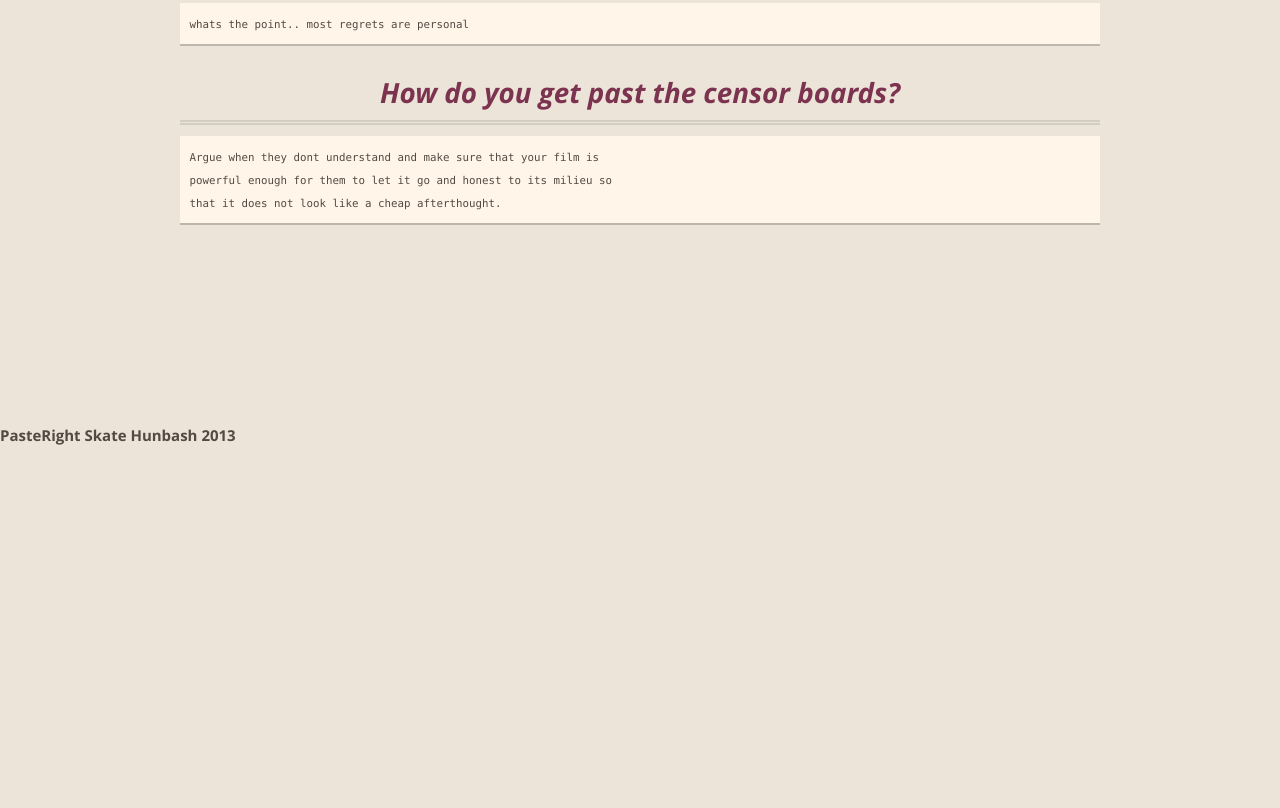
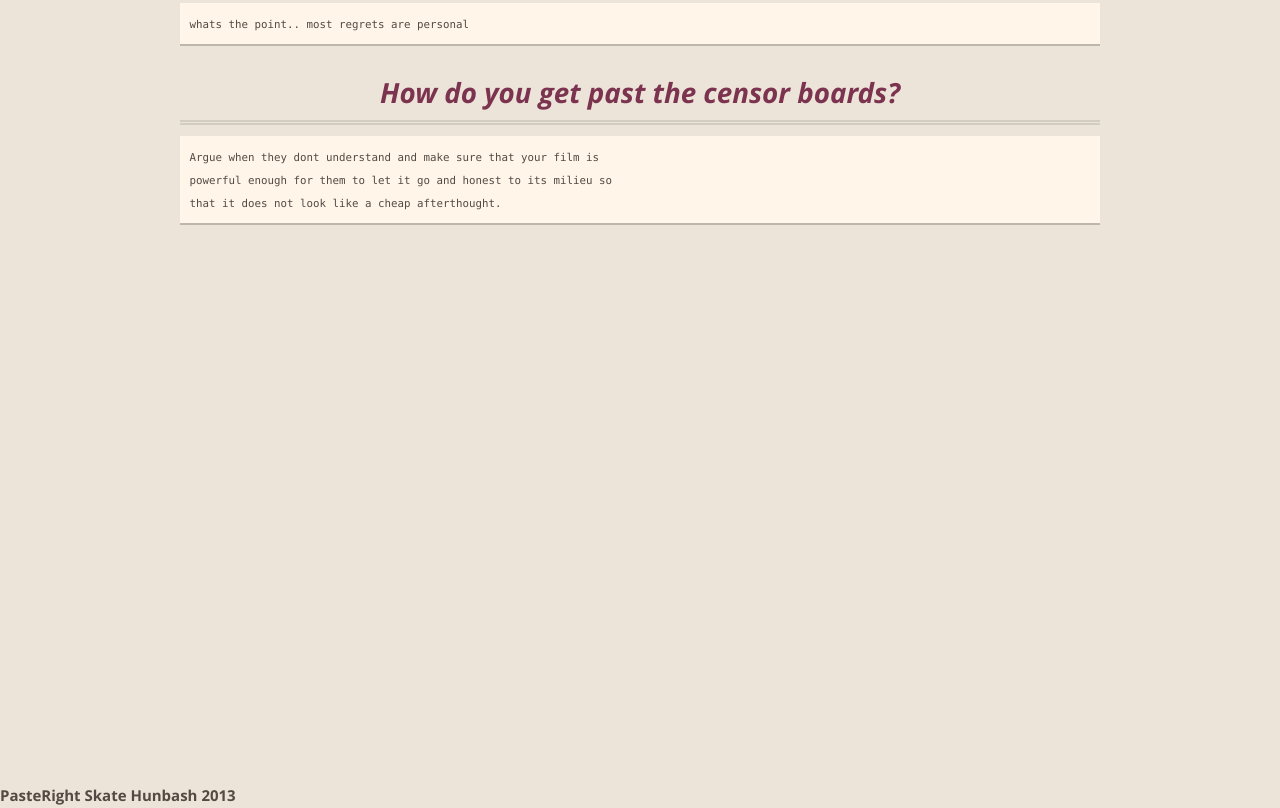
Before and after one commit to apcelent/apcelent.github.io, a plain HTML site: page logs/2013/anurag.html in a window 1280 px wide. Shown: the part 11092-11900 px from the top of the page. Before the commit the page ends 11540 px from the top, so only its background shows below. Drawn offline with nearby package versions, Linux system fonts and the light colour scheme; a script that the page names is missing; files whose address does not match are found by name.

Commit message:
disqus padding

```diff
--- a/logs/2013/anurag.html
+++ b/logs/2013/anurag.html
@@ -446,7 +446,7 @@ that it does not look like a cheap afterthought.
   </div>
   </section>
 
- <div id="disqus_thread"></div>
+ <div style="padding:180px;" id="disqus_thread"></div>
 
 
  <h2>PasteRight Skate Hunbash 2013</a></h2>
```
